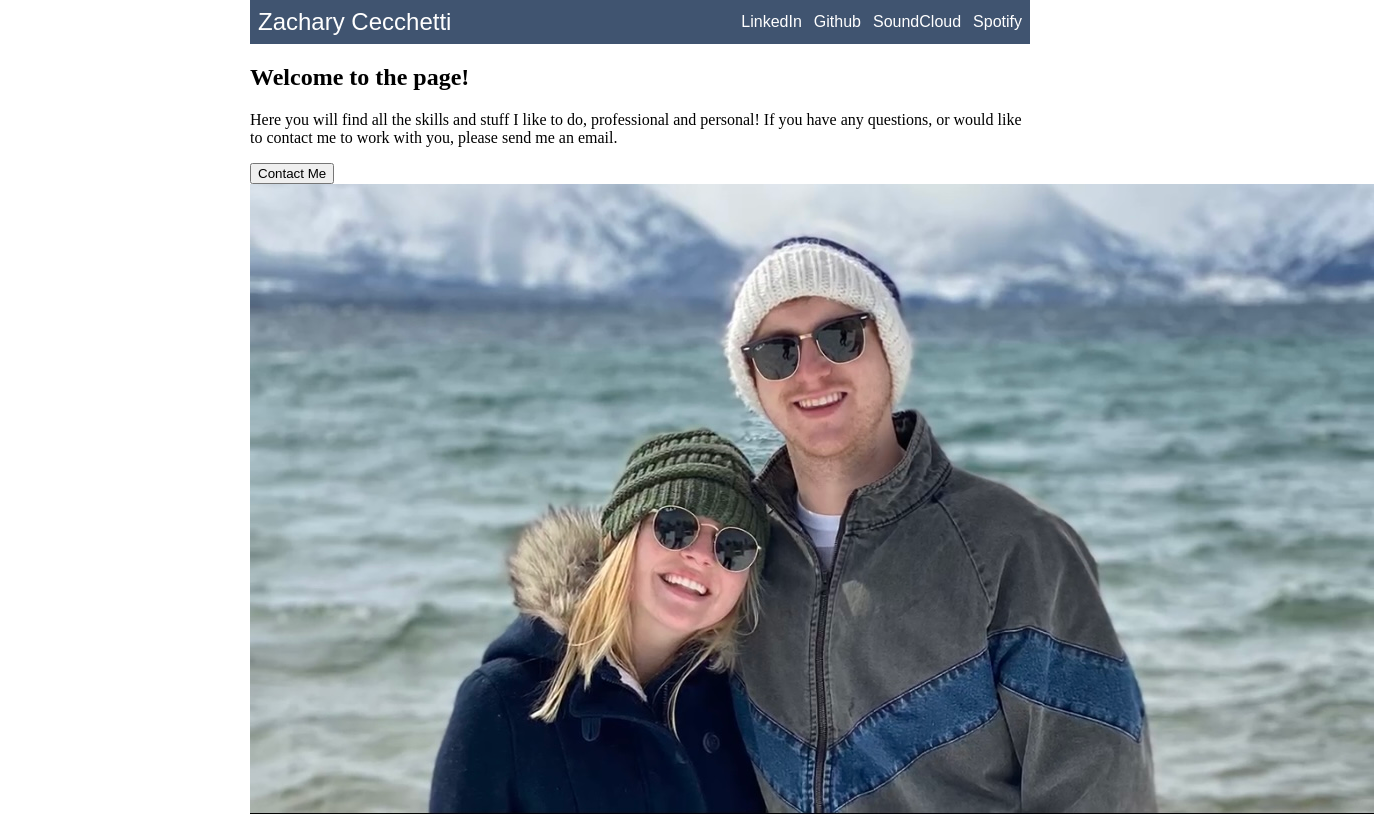
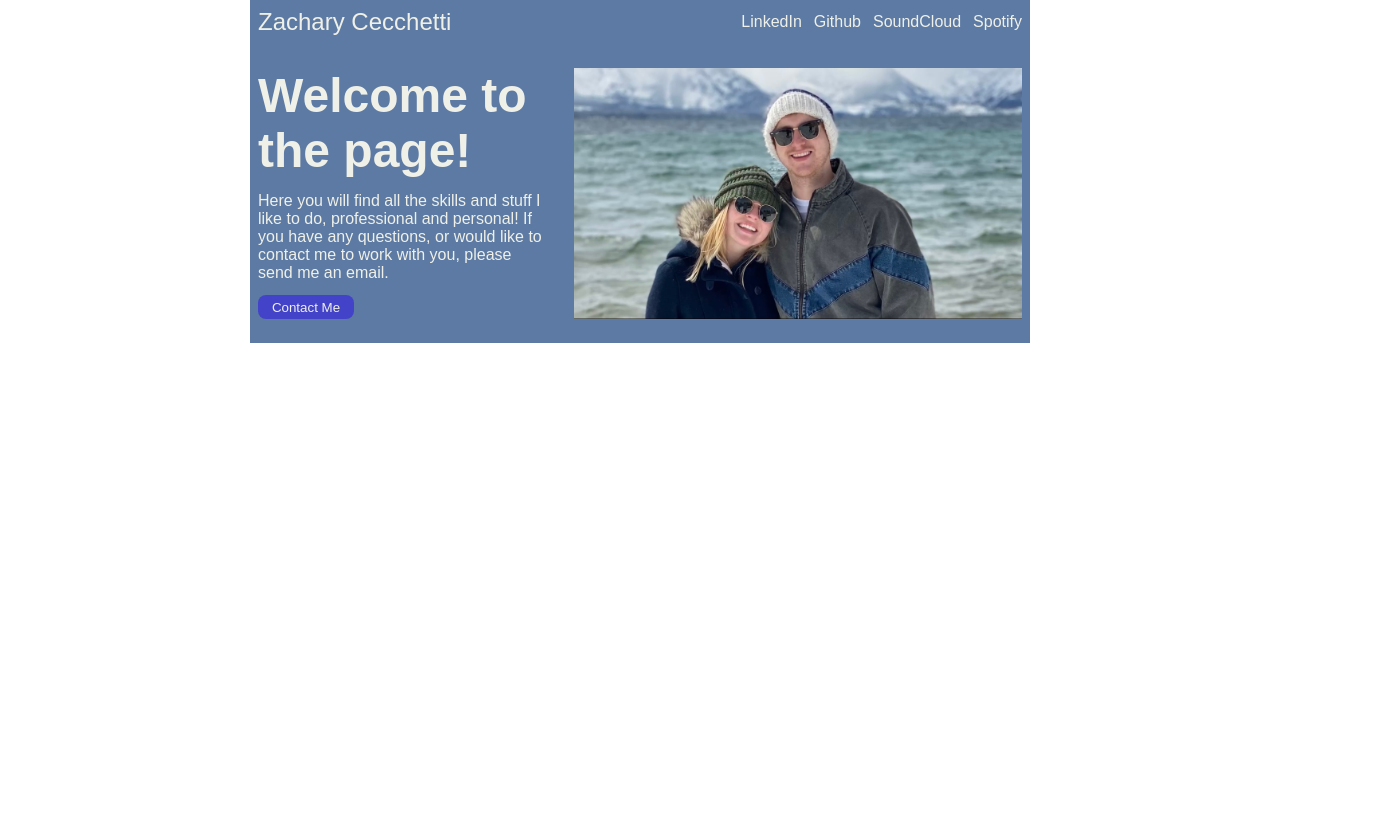
Before and after one commit to zcecchetti/Landing-Page, a plain HTML site: page index.html in a window 1280 px wide. Shown: the whole page, 1374 px wide, since content can reach past the window. Drawn offline with Linux system fonts and the light colour scheme.

Commit message:
Adding more details and style to index.html and style.css

```diff
--- a/index.html
+++ b/index.html
@@ -24,12 +24,16 @@
 
     <div class="intro">
         <!-- This section will introduce myself -->
-        <h2>Welcome to the page!</h2>
-        <p>Here you will find all the skills and stuff I like to do,
-            professional and personal! If you have any questions, or
-            would like to contact me to work with you, please send
-            me an email.</p>
-        <button>Contact Me</button>
+        <div class="introtext">
+            <h2>Welcome to the page!</h2>
+            <div class="introdet">
+                <p>Here you will find all the skills and stuff I like to do,
+                    professional and personal! If you have any questions, or
+                    would like to contact me to work with you, please send
+                    me an email.</p>
+            </div>
+            <a href="mailto: zcecchetti@gmail.com"><button>Contact Me</button></a>
+        </div>
         <img class="intropic" src="images/zanda.jpg" alt="Picture of Aria and I">
 
 
--- a/style.css
+++ b/style.css
@@ -5,10 +5,11 @@ body {
     margin: 0 250px;
 }
 
-.header {
+.header,
+.intro {
 
     display: flex;
-    background-color: #405470;
+    background-color: #5c7aa3;
     font-family: Arial, Helvetica, sans-serif;
 }
 
@@ -19,7 +20,7 @@ a {
     margin: 0;
     padding: 0px;
     align-items: center;
-    color: white;
+    color: rgb(239, 240, 232);
 }
 
 h1 {
@@ -42,3 +43,61 @@ a {
     gap: 12px;
     padding: 8px;
 }
+
+.intro {
+
+    display:flex;
+    padding: 24px 8px;
+    gap: 32px;
+
+}
+
+.introtext {
+
+    display:flex;
+    flex-direction: column;
+}
+
+.intropic {
+
+    height: auto;
+    width: 28em;
+}
+
+h2,
+p,
+button {
+
+    display: flex;
+    padding: 0;
+    margin: 0;
+    color: rgb(239, 240, 232);
+}
+
+h2 {
+
+    font-size: 48px;
+}
+
+button {
+
+    height: 24px;
+    width: 96px;
+    justify-content: center;
+    align-items: center;
+    background: rgb(67, 67, 201);
+    border: 0;
+    border-radius: 8px;
+}
+
+.introdet {
+
+    display: flex;
+    flex: 1;
+    align-items: center;
+}
+
+button:hover {
+
+    background: rgb(44, 44, 131);
+}
```
